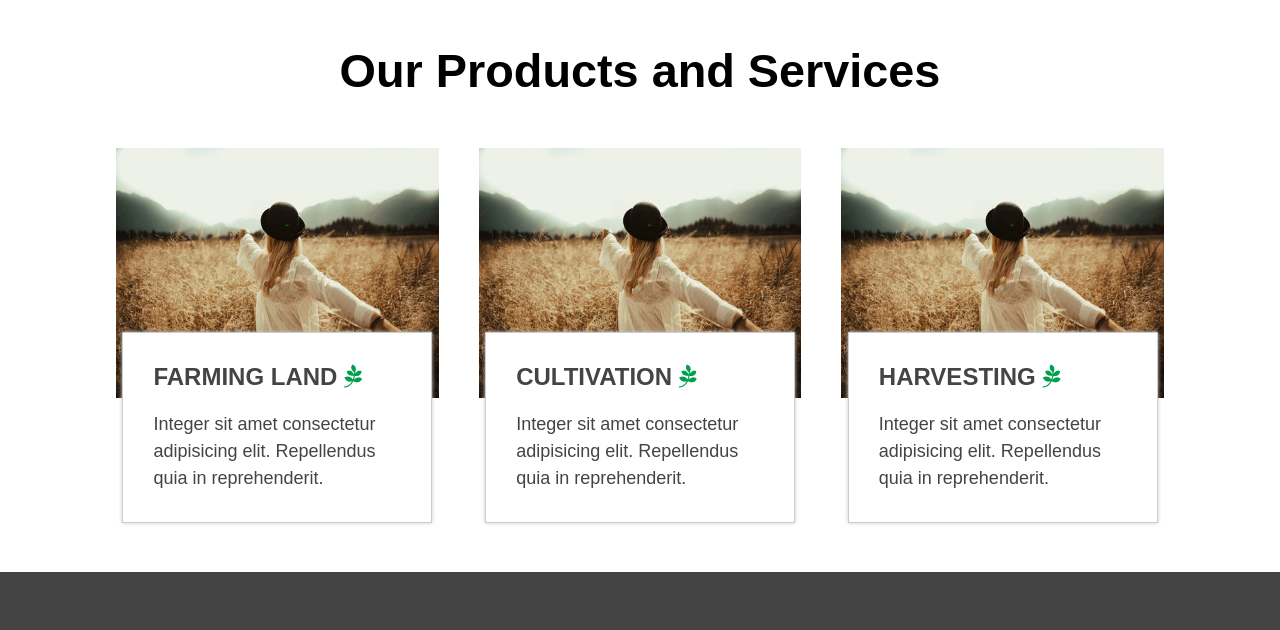
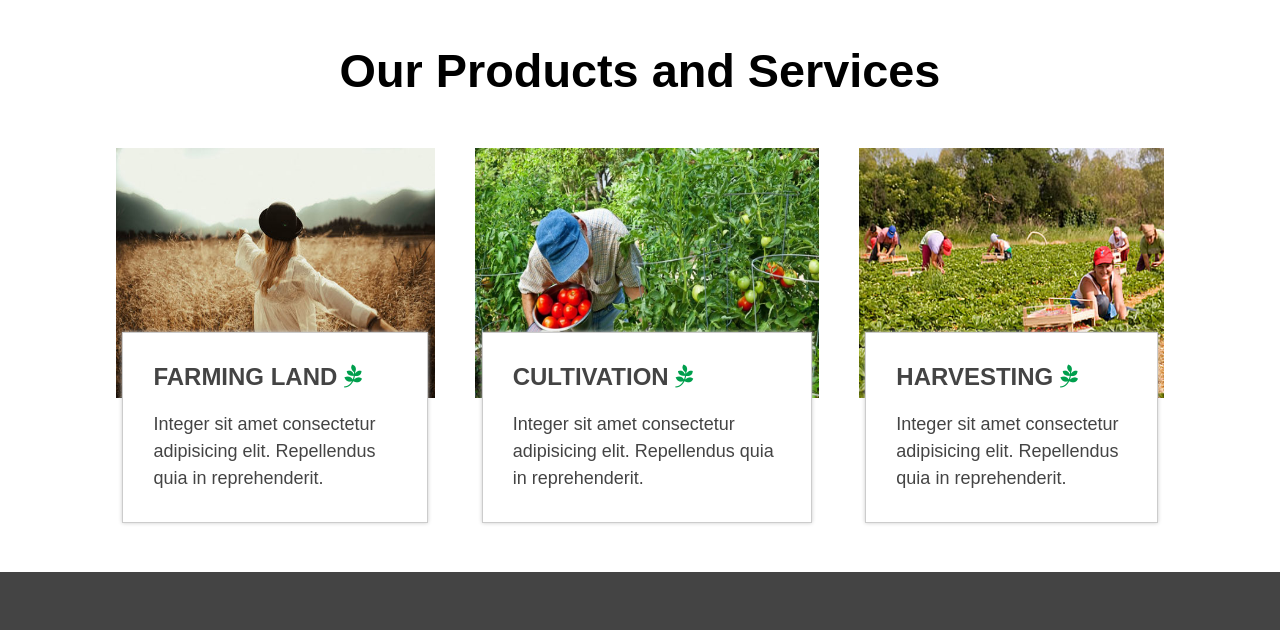
Before and after one commit to ing-cesarionivar/agro-harvest, a plain HTML site: page index.html in a window 1280 px wide. Shown: the part 3337-3967 px from the top of the page. Drawn offline with Linux system fonts and the light colour scheme; a web font is replaced by a local one.

Commit message:
Change two picture of the products services

```diff
--- a/index.html
+++ b/index.html
@@ -179,14 +179,14 @@
                     </div>
                 </div>
                 <div class="service">
-                    <img src="img/us.jpg" alt="">
+                    <img src="img/field.jpg" alt="">
                     <div>
                         <h2>Cultivation <i class="fab fa-pagelines"></i></h2>
                         <p>Integer sit amet consectetur adipisicing elit. Repellendus quia in reprehenderit.</p>
                     </div>
                 </div>
                 <div class="service">
-                    <img src="img/us.jpg" alt="">
+                    <img src="img/large.jpg" alt="">
                     <div>
                         <h2>Harvesting <i class="fab fa-pagelines"></i></h2>
                         <p>Integer sit amet consectetur adipisicing elit. Repellendus quia in reprehenderit.</p>
```
Also changed, not shown: img/field.jpg (added), img/large.jpg (added).
